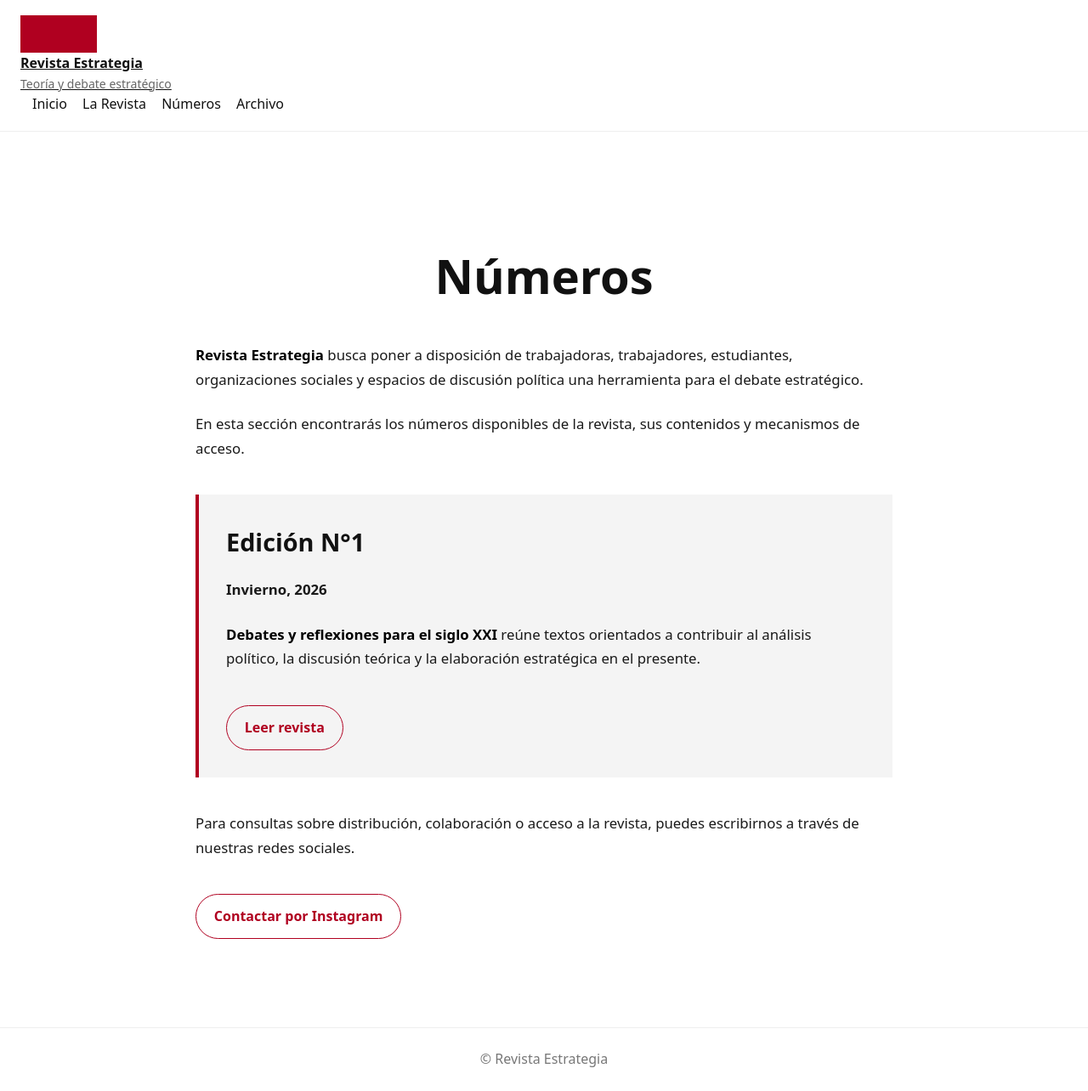
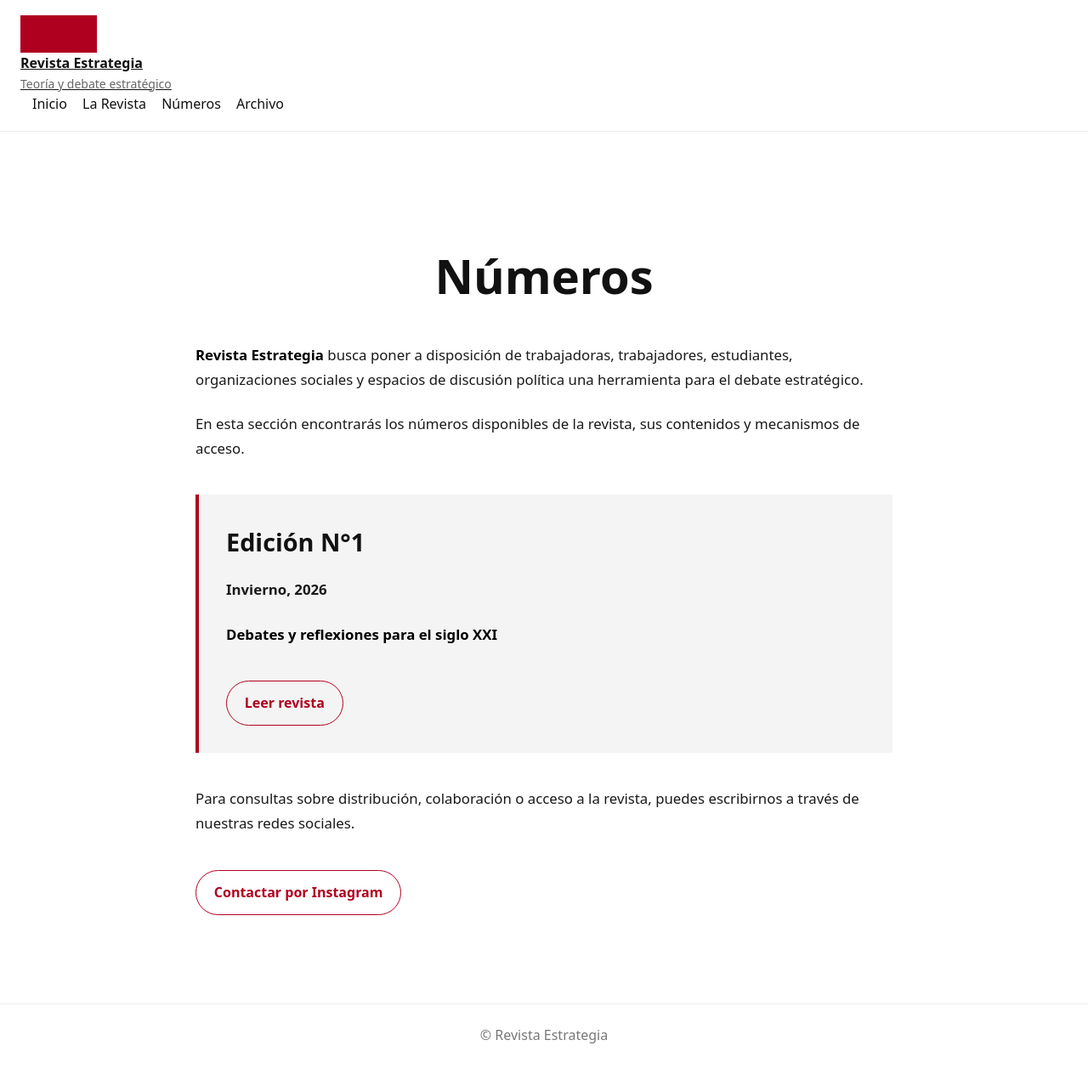
Before and after one commit to 6thr5r4fqd-dotcom/6thr5r4fqd-dotcom.github.io, a Jekyll site: the page built from numeros.md, in a window 1280 px wide. Shown: the whole page at 85% size. Built offline with Jekyll 4.4.1, drawn with Linux system fonts in a browser that asks for light colours; after the commit the page ends 1255 px from its top, so only the background shows below that.

Commit message:
Update numeros.md

```diff
--- a/numeros.md
+++ b/numeros.md
@@ -96,7 +96,7 @@ permalink: /numeros/
       </p>
 
       <p>
-        <strong>Debates y reflexiones para el siglo XXI</strong> reúne textos orientados a contribuir al análisis político, la discusión teórica y la elaboración estratégica en el presente.
+        <strong>Debates y reflexiones para el siglo XXI</strong>
       </p>
 
       <a class="numeros-button" href="/assets/pdf/revista-estrategia-n1-invierno-2026.pdf" target="_blank" rel="noopener">
```
